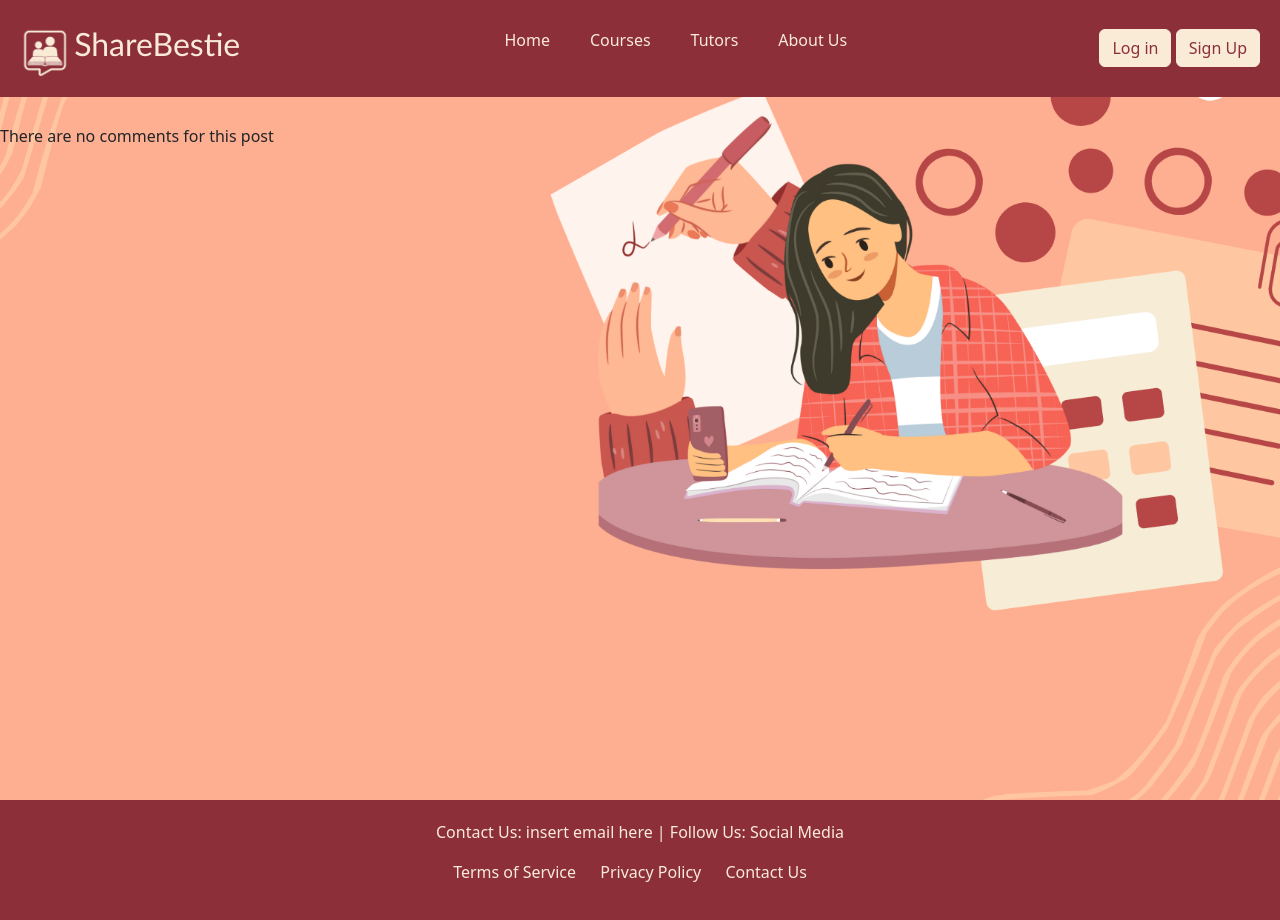
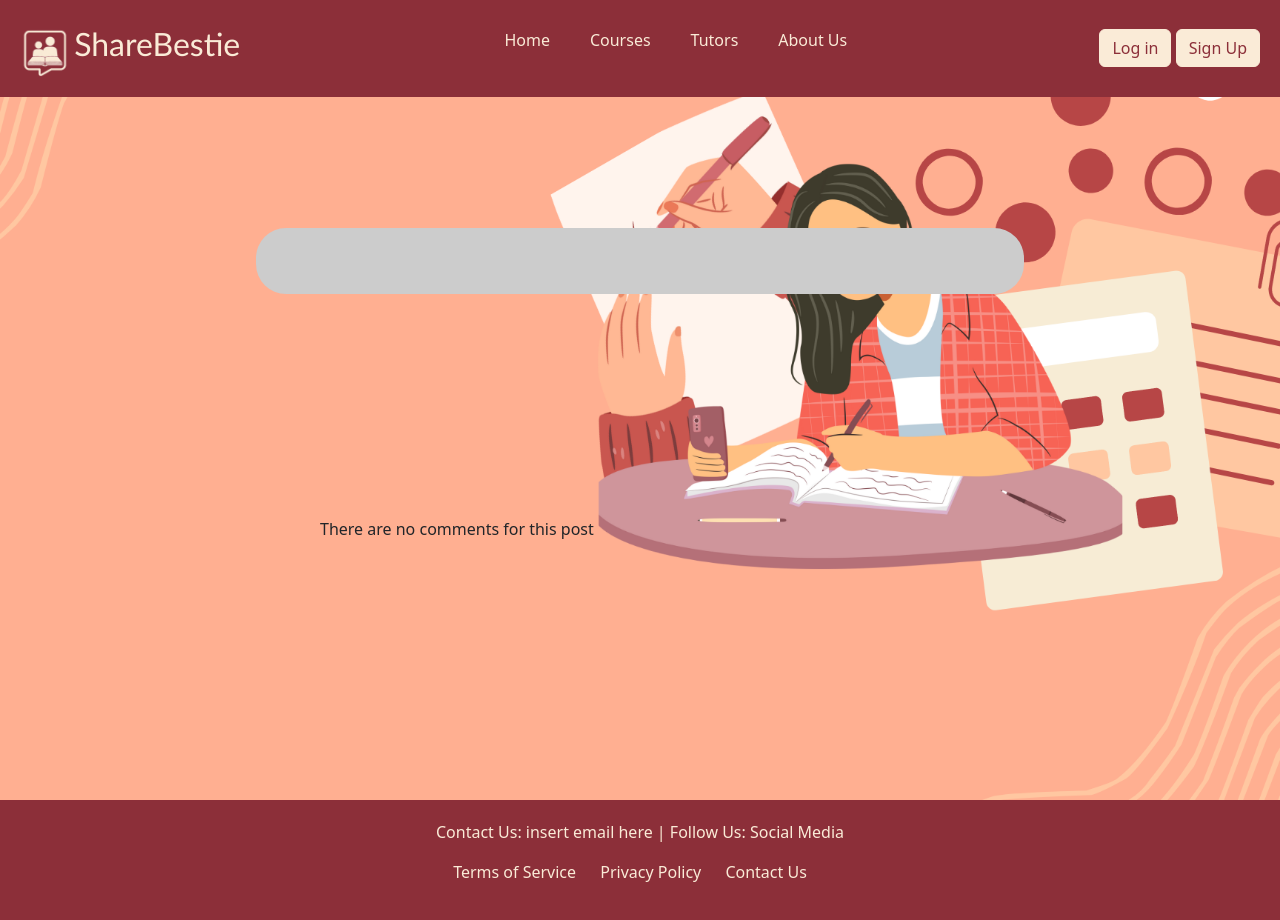
Before and after one commit to RedRogue10/shareBestie, a PHP site: page /postPage.php in a window 1280 px wide. Run offline with PHP 8.4, Linux system fonts and the light colour scheme; data that the repository does not hold is empty.

Commit message:
Updates CSS

```diff
--- a/postPage.php
+++ b/postPage.php
@@ -66,7 +66,8 @@
     </header>
 
     <!-- Main Body -->
-    <section id="section1" class="section section1">
+    <section id="postpage" class="section section1">
+        <div class="mainbody">
             <h2><?php echo $postRow['Title']?></h2>
             <p><?php echo $postRow['Content']?></p>
             <?php
@@ -77,8 +78,9 @@
                 '<input type="hidden" value="'.$postRow['PostID'].'" name="PostID"></form>';
                 }
             ?>
+        </div>
         <!-- Comment Section -->
-        <div>
+        <div class="comments">
                 <?php
                     if ($commentsUnder->num_rows > 0){
                         while($row = $commentsUnder->fetch_assoc()){
--- a/styles.css
+++ b/styles.css
@@ -349,3 +349,41 @@ footer {
 .searchResults li:hover{
     background-color: rgb(221, 197, 166);
 }
+
+
+
+
+
+
+.mainbody{
+    background-color: #ccc;
+    margin-top: 10%;
+    margin-inline: auto;
+    width: 60%;
+    text-align: center;
+    border-radius: 30px;
+    padding-bottom: 50px;
+}
+
+.mainbody button{
+    display: flex;
+    margin: auto;
+    background-color: #8C2F39;
+    border: #8C2F39;
+}
+
+.mainbody button:hover{
+    background-color: #b23848;
+}
+
+.mainbody textarea{
+    width: 500px;
+    height: 500px;
+    border-radius: 30px;
+    padding: 20px;
+}
+
+.comments{
+    margin: auto;
+    width: 50%;
+}
```
Lines whose indentation alone changed are shown as unchanged.
